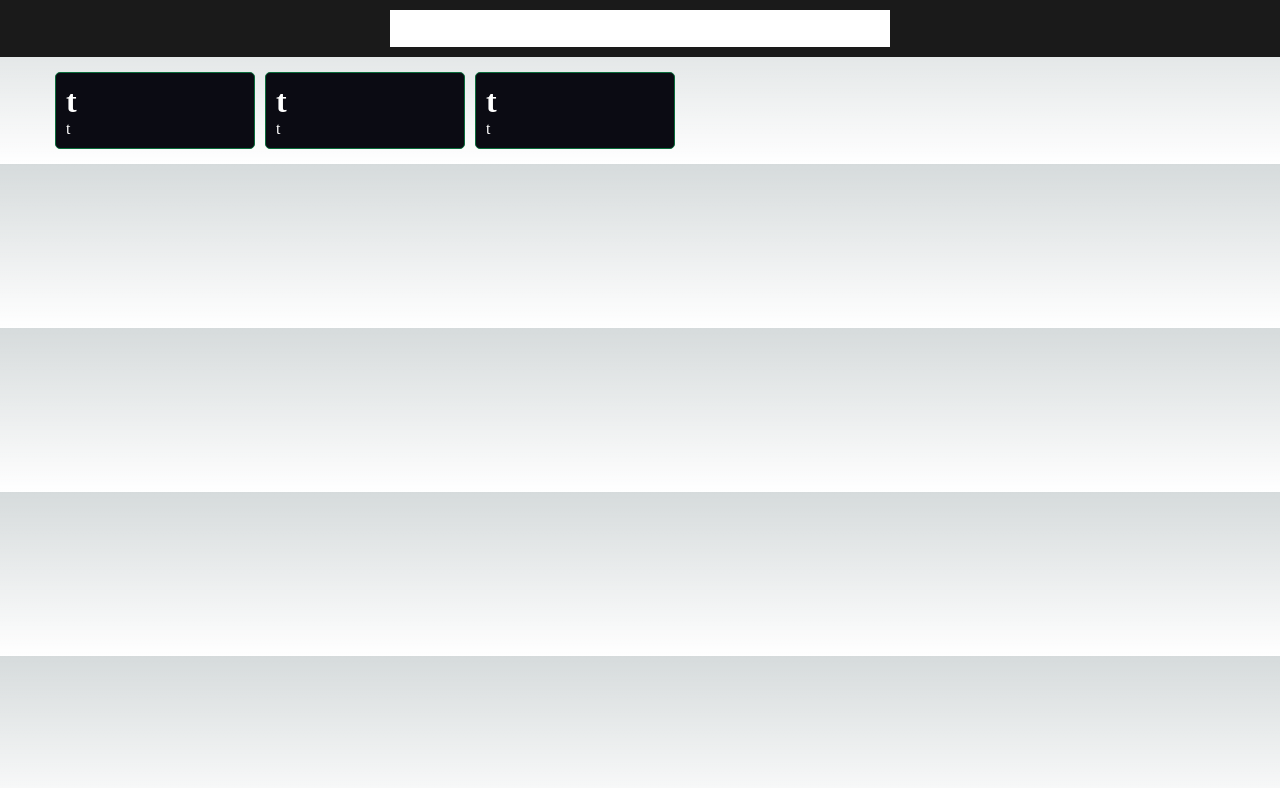
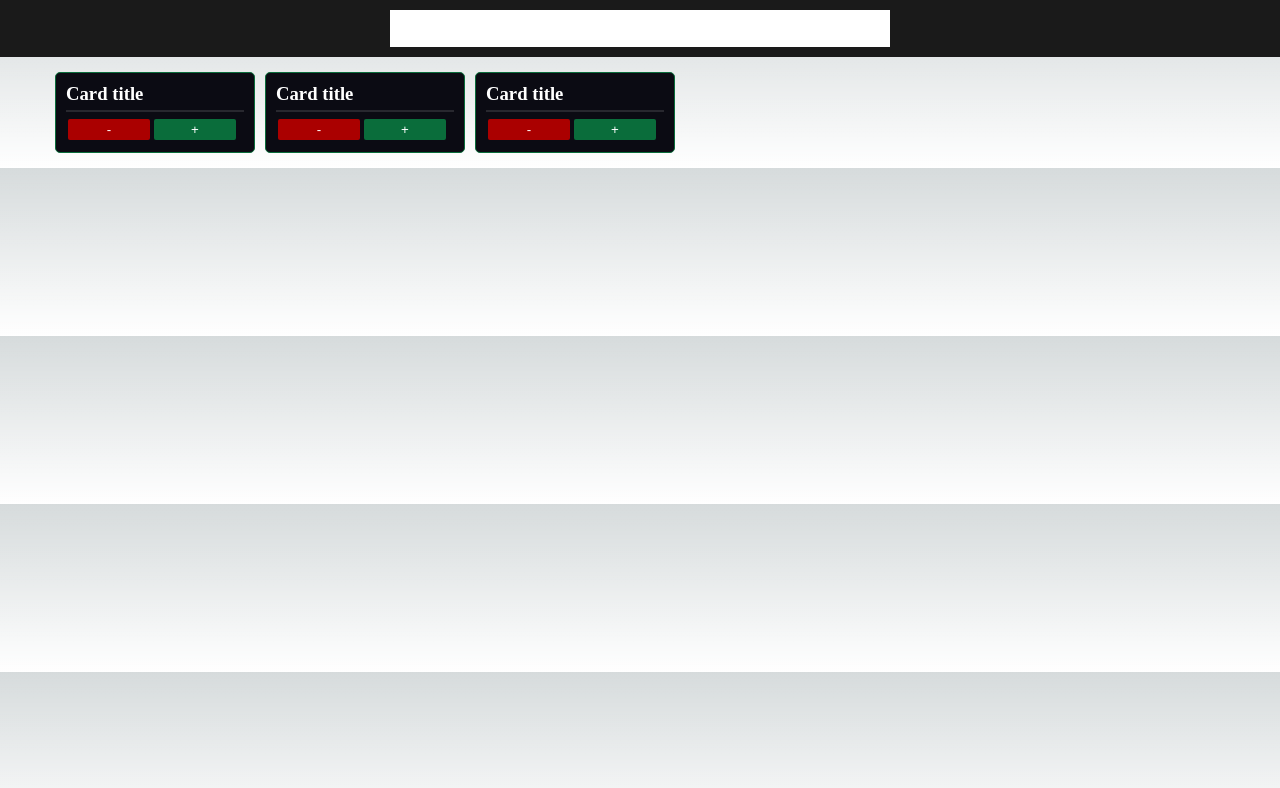
Before and after one commit to ValerioPinsone/inventario-webapp, a Next.js app: page / in a window 1280 px wide. Shown: the top 788 px of the page. Built offline with nearby package versions, Linux system fonts and the light colour scheme.

Commit message:
card css

```diff
--- a/src/components/Card.tsx
+++ b/src/components/Card.tsx
@@ -4,8 +4,10 @@ import styles from '@/styles/Home.module.css'
 const Card = () => {
     return (
         <div className={styles.card}>
-            <h1>t</h1>
-            <p>t</p>
+            <h3>Card title</h3>
+            <hr className={styles.hr}></hr>
+            <button className={styles.cardButtonRed}>-</button>
+            <button className={styles.cardButtonGreen}>+</button>
         </div>
     )
 }
--- a/src/styles/Home.module.css
+++ b/src/styles/Home.module.css
@@ -35,3 +35,48 @@
   color: rgb(255, 255, 255);
   margin: 5px;
 }
+
+.cardButton{
+  color: #fff;
+  border: none;
+  padding: 3px;
+  border-radius: 2px;
+  margin: 2px;
+  width: 46%;
+  cursor: pointer;
+}
+
+.cardButtonRed{
+  color: #fff;
+  border: none;
+  padding: 3px;
+  border-radius: 2px;
+  margin: 2px;
+  width: 46%;
+  background-color: #a00;
+  cursor: pointer;
+}
+
+.cardButtonGreen{
+  color: #fff;
+  border: none;
+  padding: 3px;
+  border-radius: 2px;
+  margin: 2px;
+  width: 46%;
+  background-color: #0a6d3b;
+  cursor: pointer;
+}
+
+.green{
+  background-color: #0a6d3b;
+}
+
+.red{
+  background-color: #a00;
+}
+
+.hr{
+  border: 1px solid #ffffff1e;
+  margin:5px 0;
+}
```
